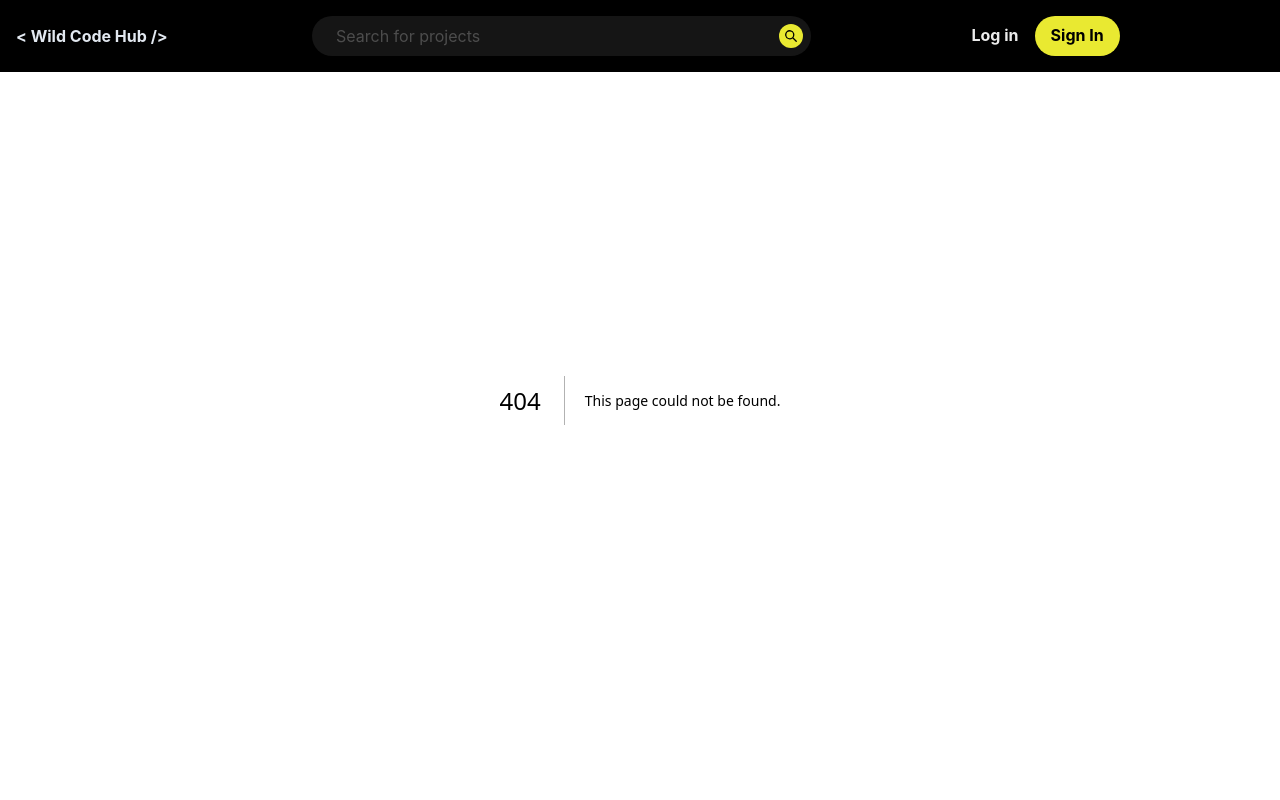
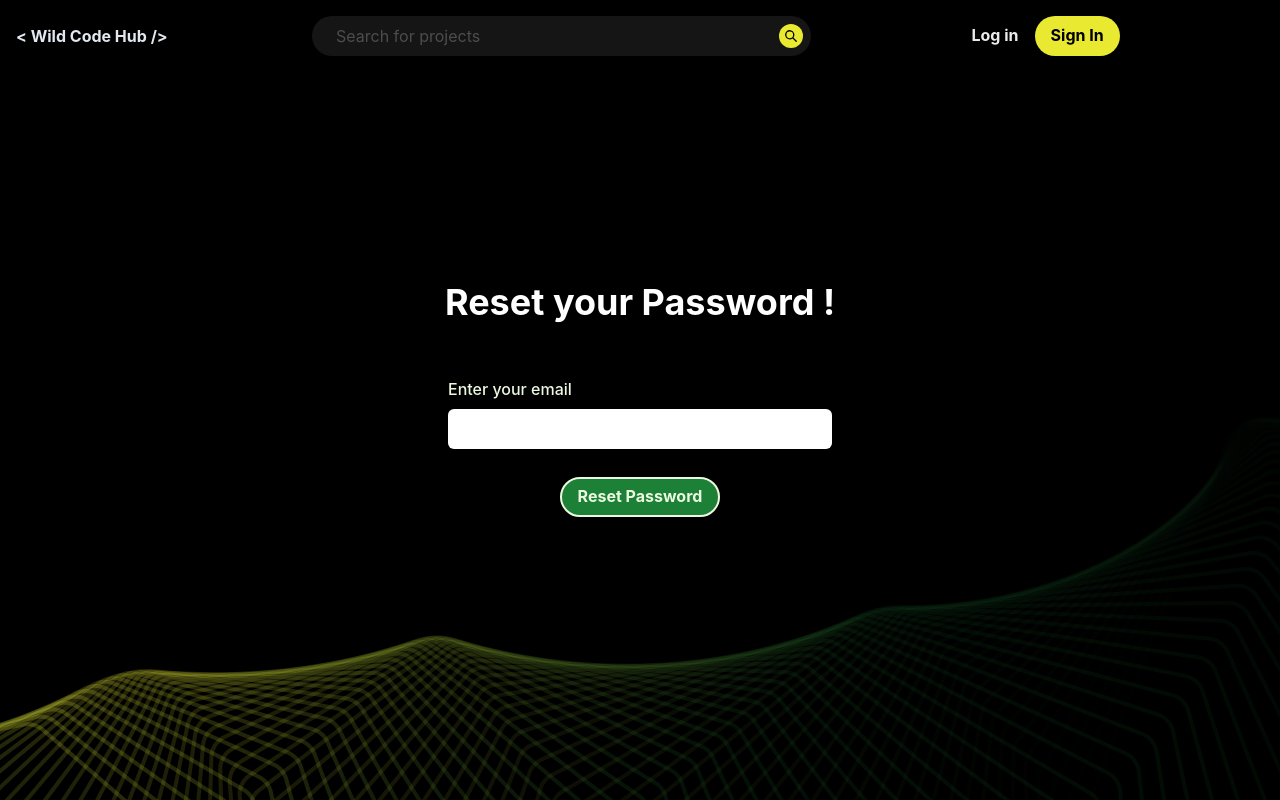
Before and after one commit to WildCodeSchool/2309-wns-jaune-wild-code-hub, a Next.js app in the folder frontend/: page /auth/forgetpassword in a window 1280 px wide. Before the commit this address had no page. Built offline with nearby package versions, Linux system fonts and the light colour scheme.

Commit message:
SMTP à faire

```diff
--- a/frontend/package.json
+++ b/frontend/package.json
@@ -34,7 +34,10 @@
     "next": "^14.2.4",
     "react": "^18",
     "react-dom": "^18",
-    "react-icons": "^5.2.1"
+    "react-hot-toast": "^2.4.1",
+    "react-icons": "^5.2.1",
+    "react-toastify": "^10.0.5",
+    "toast": "^0.5.4"
   },
   "devDependencies": {
     "@babel/core": "^7.24.9",
--- a/frontend/src/pages/auth/Reset/index.tsx
+++ b/frontend/src/pages/auth/Reset/index.tsx
@@ -3,6 +3,7 @@ import {
   ResetPasswordMutation,
   ResetPasswordMutationVariables,
 } from "@/types/graphql";
+import components from "@/styles/theme/components";
 import { useMutation } from "@apollo/client";
 
 import {
@@ -19,7 +20,7 @@ import {
 } from "@chakra-ui/react";
 
 function ResetByEmail() {
-  const [resetPassword, { data }] = useMutation<
+  const [resetPassword, { data, error }] = useMutation<
     ResetPasswordMutation,
     ResetPasswordMutationVariables
   >(RESET_PASSWORD);
@@ -29,21 +30,47 @@ function ResetByEmail() {
     const data = Object.fromEntries(formData) as { email: string };
     resetPassword({ variables: { email: data.email } });
   };
+
   return (
-    <main className={`Flex min-h-screen items-center p-24 jb`}>
-      <div>
+    <Box
+      {...components.Box.main}
+      bgColor={"background"}
+      bgRepeat={"no-repeat"}
+      bgImage="url(/BGForm.png)"
+      textAlign="center"
+    >
+      <Box {...components.Box.containerBox} p={30}>
+        <Text fontSize="4xl" color="white" as="b" mb={10}>
+          Reset your Password !
+        </Text>
+        <Box {...components.Box.form} p={2}>
+          <main>
             {!data?.resetPassword.resetToken ? (
               <form onSubmit={handleSubmit}>
-            <input name="email" placeholder="Indiquez votre email" />
-            <input type="submit" />
+                <FormControl isInvalid={!!error} mb={2}>
+                  <FormLabel color="text">Enter your email</FormLabel>
+                  <Input
+                    color="placeholder"
+                    bg="white"
+                    name="email"
+                    placeholder="Enter your email"
+                    type="email"
+                    required
+                  />
+                  <FormErrorMessage>{error?.message}</FormErrorMessage>
+                </FormControl>
+                <Button type="submit" variant="secondary" mt={5}>
+                  Reset Password
+                </Button>
               </form>
             ) : (
-          <div>
-            <Text>Vérifiez vos emails</Text>
-          </div>
+              <Text>Check your emails</Text>
             )}
-      </div>
           </main>
+        </Box>
+      </Box>
+    </Box>
   );
 }
+
 export default ResetByEmail;
--- /dev/null
+++ b/frontend/src/pages/auth/forgetpassword.tsx
@@ -0,0 +1,10 @@
+import ResetByEmail from "./Reset";
+
+const ForgetPasswordPage = () => {
+  return (
+    <>
+      <ResetByEmail />
+    </>
+  );
+};
+export default ForgetPasswordPage;
--- a/frontend/src/pages/auth/login.tsx
+++ b/frontend/src/pages/auth/login.tsx
@@ -1,4 +1,5 @@
 /* eslint-disable @next/next/no-img-element */
+import Link from "next/link";
 import { useState } from "react";
 import { useRouter } from "next/router";
 import {
@@ -11,10 +12,9 @@ import {
   InputGroup,
   InputRightElement,
   Text,
-  Link,
 } from "@chakra-ui/react";
 import components from "@/styles/theme/components";
-import { LOGIN, CHECK_RESET_TOKEN } from "@/requetes/queries/auth.queries";
+import { LOGIN } from "@/requetes/queries/auth.queries";
 import { InputLogin, LoginQuery, LoginQueryVariables } from "@/types/graphql";
 import { useLazyQuery } from "@apollo/client";
 // import { checkRegex, emailRegex, pseudoRegex } from "@/regex";
@@ -36,8 +36,6 @@ const Login = ({ isConnected }: { isConnected: boolean }) => {
       },
     }
   );
-
-  const [success, setSuccess] = useState<boolean>(false);
 
   const [showPassword, setShowPassword] = useState(false);
   const [formData, setFormData] = useState({
@@ -169,21 +167,13 @@ const Login = ({ isConnected }: { isConnected: boolean }) => {
                 </InputGroup>
                 <FormErrorMessage>{errors.password}</FormErrorMessage>
               </FormControl>
-
-              <div className="grid gap-4">
-                <div>
-                  <button
-                    className=" px-4 py-2 rounded cursor-pointer"
-                    color="primary"
-                  >
-                    Reset my password
-                  </button>
-                </div>
-              </div>
-
               <Box textAlign="center">
                 <Box mt={5}>
-                  <Link href="/auth/forgetpassword"></Link>
+                  <Link href="/auth/forgetpassword">
+                    <Text fontSize="xs" color="primary" as="b">
+                      Forget password ?
+                    </Text>
+                  </Link>
                 </Box>
                 <Box mt={5}>
                   <Text fontSize="xs" color="grey" as="b">
--- a/frontend/src/pages/index.tsx
+++ b/frontend/src/pages/index.tsx
@@ -142,7 +142,7 @@ export default function Home() {
             >
               <Box>
                 <Heading variant={"homepage"} textAlign={"left"}>
-                  Accelarate your git worflow
+                  Accelarate your git workflow
                 </Heading>
                 <Text color={"textSecondary"} fontSize={"26px"} py={"3rem"}>
                   Our comminuty has more than 9 weeks of history, so we will
--- a/frontend/src/requetes/mutations/auth.mutations.ts
+++ b/frontend/src/requetes/mutations/auth.mutations.ts
@@ -14,3 +14,22 @@ export const REGISTER = gql`
     }
   }
 `;
+
+export const RESET_PASSWORD = gql`
+  mutation ResetPassword($email: String!) {
+    resetPassword(email: $email) {
+      expirationDate
+      id
+      resetToken
+    }
+  }
+`;
+
+export const CHANGE_PASSWORD = gql`
+  mutation ChangePassword($data: InputChangePassword!) {
+    changePassword(data: $data) {
+      message
+      success
+    }
+  }
+`;
```
Also changed, not shown: 1 other file (tests, documents, lock files or other folders). Lines whose indentation alone changed are shown as unchanged.
